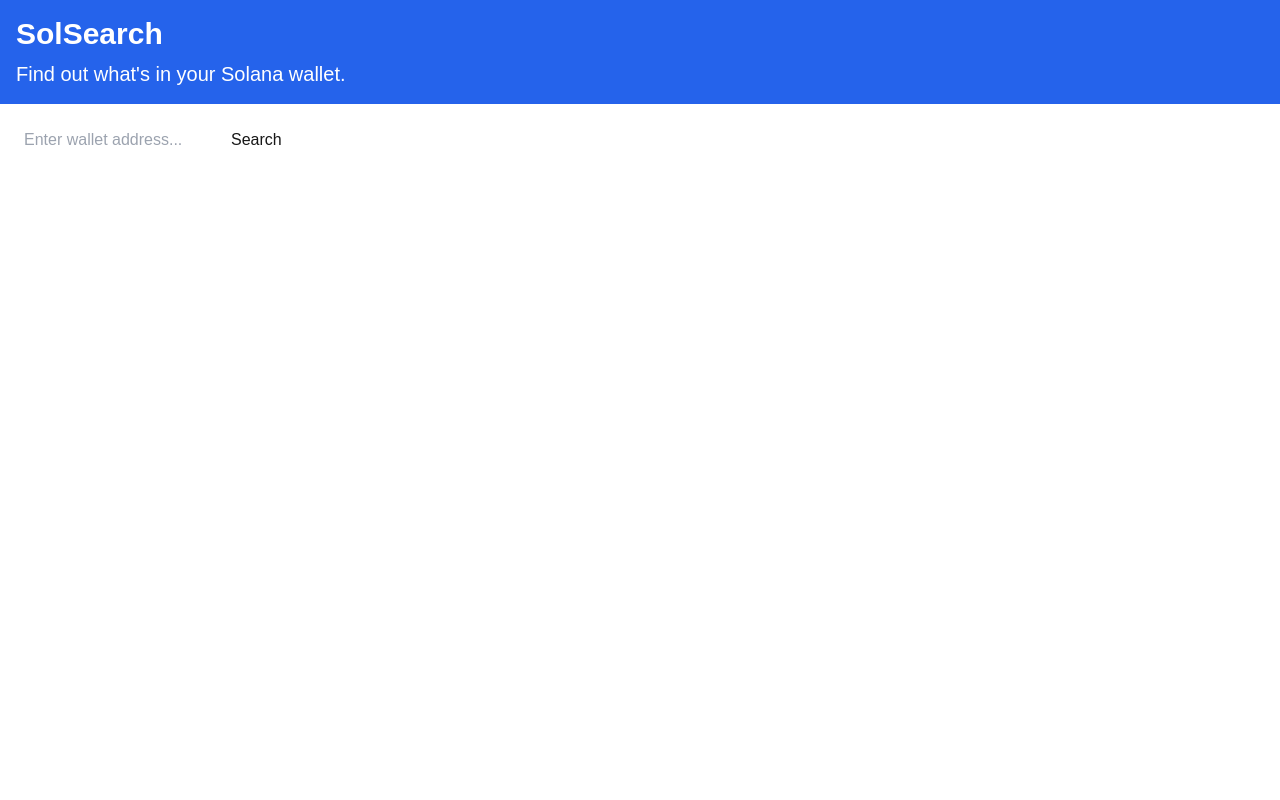
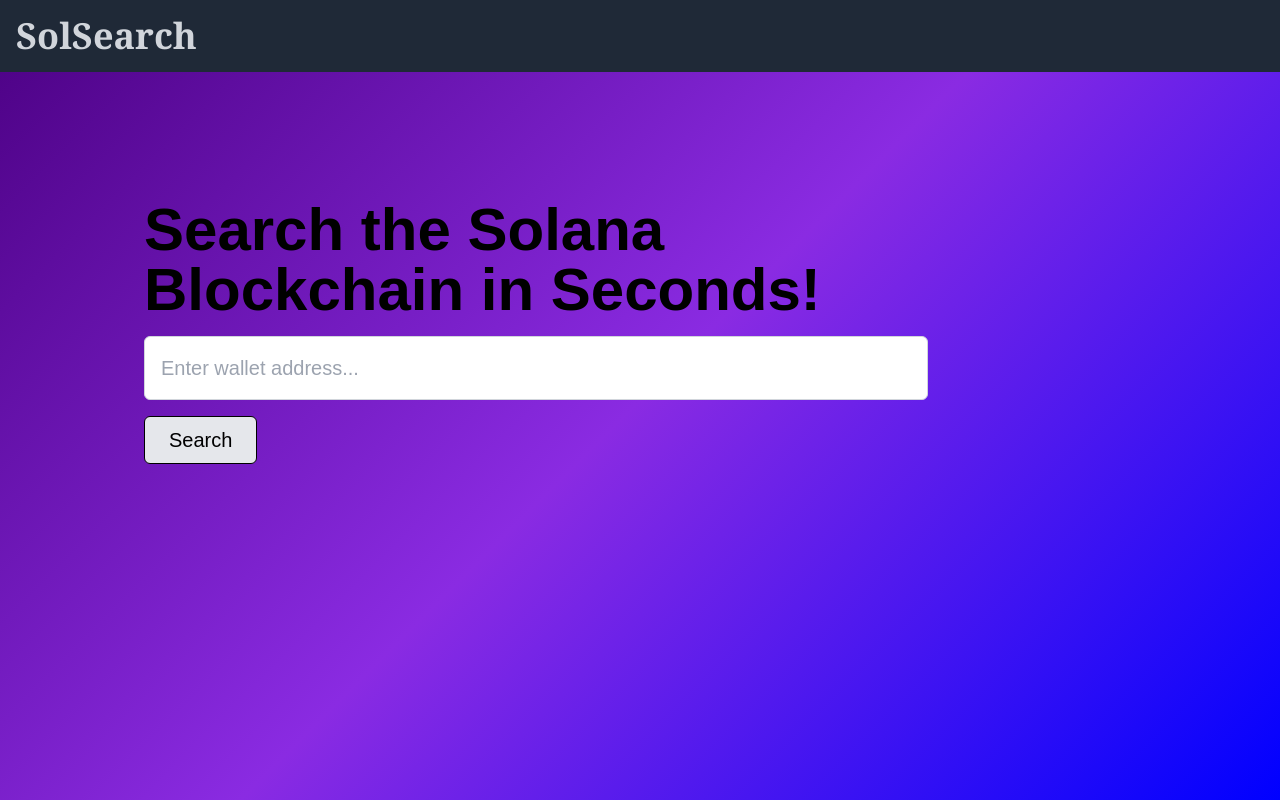
Before and after one commit to pastewarecode/solana-wallet-checker, a Next.js app: page / in a window 1280 px wide. Built offline with nearby package versions, Linux system fonts and the light colour scheme.

Commit message:
Finished styling for Home Page

```diff
--- a/app/components/WalletInput.js
+++ b/app/components/WalletInput.js
@@ -16,12 +16,20 @@ function WalletInput({onAddressSubmit}) {
             {/* creating input field to enter address */}
             <input
                 type="text"
+                className="w-full p-4 border border-gray-300 rounded-md"
+                style={{ height: "8vh", fontSize: "1.25rem" }}
                 value={address}
                 onChange={(e) => setAddress(e.target.value)}
                 placeholder="Enter wallet address..."
             />
             {/* button to search */}
-            <button type="submit">Search</button>
+            <button
+                type="submit"
+                className="mt-4 px-6 py-2 rounded-md bg-gray-200 text-black hover:bg-gray-300 border border-black"
+                style={{ fontSize: "1.25rem" }}
+                >
+                Search
+            </button>
         </form>
     );
 }
--- a/app/page.js
+++ b/app/page.js
@@ -22,14 +22,25 @@ export default function HomePage() {
   };
 
   return (
-    <div>
-      <header className="p-4 bg-blue-600 text-white">
-        <h1 className="text-3xl font-bold">SolSearch</h1>
-        <p className="text-xl mt-2">Find out what's in your Solana wallet.</p>
+    <div className="min-h-screen flex flex-col items-center justify-between"
+    style={{background: "linear-gradient(135deg, #4b0082, #8a2be2, #0000ff)"}}>
+
+      <header className="p-4 bg-gray-800 text-white w-full">
+        <h1 className="text-4xl font-bold text-gray-300 font-serif">
+            SolSearch
+        </h1>
       </header>
-      <main className="p-6">
-        {/* wallet input for the submission box */}
-        <WalletInput onAddressSubmit={handleAddressSubmit} />
+
+      <main className="flex flex-col flex-grow w-full px-4 mt-32 pl-36">
+        <h2 className="text-black font-bold text-6xl mb-4">
+          Search the Solana <br></br>
+          Blockchain in Seconds!
+        </h2>
+
+        <div className="w-3/4" style={{width: "70%"}}>
+            {/* wallet input for the submission box */}
+            <WalletInput onAddressSubmit={handleAddressSubmit}/>
+        </div>
 
         {/* display an error message in red */}
         {error && <p className="text-red-600 mt-4">{error}</p>}
```
